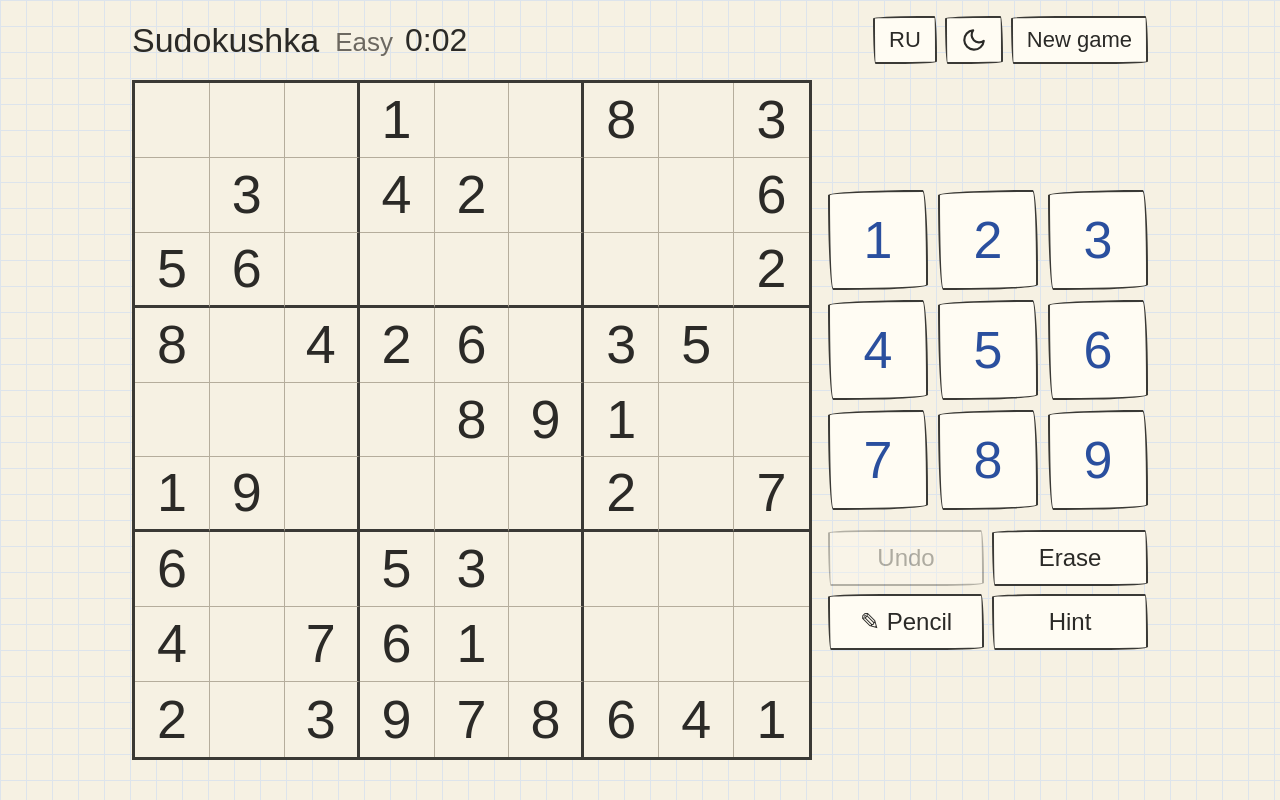
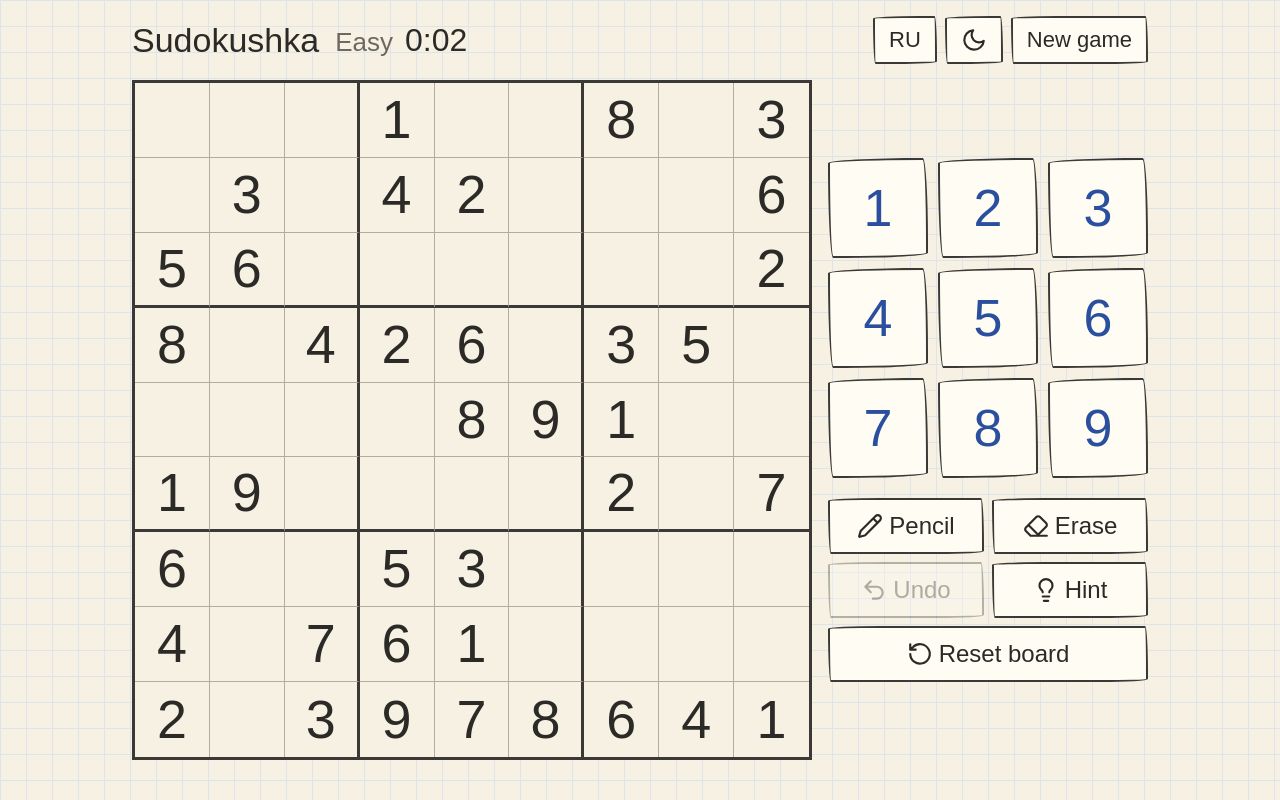
Before and after one commit to goldjee/sudokushka, a Next.js app: page / in a window 1280 px wide. Both pictures are taken after a click on the button "Easy". Built offline with nearby package versions, Linux system fonts and the light colour scheme; a web font is replaced by a local one.

Commit message:
Add a separate option to reset the whole puzzle

```diff
--- a/src/app/globals.css
+++ b/src/app/globals.css
@@ -194,6 +194,7 @@ h2 {
 }
 
 .controls {
+    container: controls / inline-size;
     display: grid;
     gap: 12px;
 }
@@ -206,8 +207,15 @@ h2 {
 
 .tools {
     display: grid;
-    grid-template-columns: repeat(4, 1fr);
+    grid-template-columns: repeat(4, minmax(0, 1fr));
     gap: 8px;
+}
+
+/* Four labelled buttons need ~590px; narrower boards (and the landscape column) get two per row */
+@container controls (width < 600px) {
+    .tools {
+        grid-template-columns: repeat(2, minmax(0, 1fr));
+    }
 }
 
 /* Hand-drawn looking buttons */
@@ -236,6 +244,18 @@ h2 {
     stroke-width: 2;
     stroke-linecap: round;
     stroke-linejoin: round;
+}
+
+.tools .btn {
+    display: flex;
+    align-items: center;
+    justify-content: center;
+    gap: 6px;
+    padding-inline: 6px;
+}
+
+.btn.wide {
+    grid-column: 1 / -1;
 }
 
 .btn.digit {
@@ -288,10 +308,6 @@ h2 {
     .btn.digit {
         aspect-ratio: 1;
         font-size: 52px;
-    }
-
-    .tools {
-        grid-template-columns: repeat(2, 1fr);
     }
 }
 
--- a/src/components/Controls.tsx
+++ b/src/components/Controls.tsx
@@ -1,6 +1,21 @@
 import { formatTime } from '@/lib/format';
 import type { Strings } from '@/lib/i18n';
 import { DIGITS } from '@/lib/sudoku';
+
+// Line icons in the same stroke style as the theme toggle (.icon).
+const ICONS = {
+    pencil: 'M21.2 6.8a2.8 2.8 0 0 0-4-4L3.8 16.2a2 2 0 0 0-.5.8L2 21.4a.5.5 0 0 0 .6.6l4.4-1.3a2 2 0 0 0 .8-.5zM15 5l4 4',
+    erase: 'M7 21l-4.3-4.3a2.4 2.4 0 0 1 0-3.4l9.6-9.6a2.4 2.4 0 0 1 3.4 0l5.6 5.6a2.4 2.4 0 0 1 0 3.4L13 21M22 21H7M5 11l9 9',
+    undo: 'M9 14L4 9l5-5M4 9h10.5a5.5 5.5 0 0 1 0 11H11',
+    hint: 'M15 14c.2-1 .7-1.7 1.5-2.5A5 5 0 0 0 18 8 6 6 0 0 0 6 8c0 1 .2 2.2 1.5 3.5.7.7 1.3 1.5 1.5 2.5M9 18h6M10 22h4',
+    reset: 'M3 12a9 9 0 1 0 2.6-6.4L3 8M3 3v5h5',
+};
+
+const Icon = ({ d }: { d: string }) => (
+    <svg className='icon' viewBox='0 0 24 24' aria-hidden='true'>
+        <path d={d} />
+    </svg>
+);
 
 type Props = {
     t: Strings;
@@ -11,6 +26,7 @@ type Props = {
     onDigit: (digit: number) => void;
     onUndo: () => void;
     onErase: () => void;
+    onReset: () => void;
     onTogglePencil: () => void;
     onHint: () => void;
 };
@@ -24,6 +40,7 @@ export function Controls({
     onDigit,
     onUndo,
     onErase,
+    onReset,
     onTogglePencil,
     onHint,
 }: Props) {
@@ -46,30 +63,39 @@ export function Controls({
                 <button
                     type='button'
                     className='btn'
-                    onClick={onUndo}
-                    disabled={!canUndo}
+                    aria-pressed={pencil}
+                    onClick={onTogglePencil}
                 >
-                    {t.undo}
+                    <Icon d={ICONS.pencil} />
+                    {t.pencil}
                 </button>
                 <button type='button' className='btn' onClick={onErase}>
+                    <Icon d={ICONS.erase} />
                     {t.erase}
                 </button>
                 <button
                     type='button'
                     className='btn'
-                    aria-pressed={pencil}
-                    onClick={onTogglePencil}
+                    onClick={onUndo}
+                    disabled={!canUndo}
                 >
-                    ✎ {t.pencil}
+                    <Icon d={ICONS.undo} />
+                    {t.undo}
                 </button>
                 <button
                     type='button'
                     className='btn'
+                    aria-label={t.hint}
                     onClick={onHint}
                     disabled={hintWait > 0}
                 >
-                    {t.hint}
-                    {hintWait > 0 && ` ${formatTime(hintWait + 999)}`}
+                    <Icon d={ICONS.hint} />
+                    {/* Time replaces the label so the button never wraps and shifts the layout */}
+                    {hintWait > 0 ? formatTime(hintWait + 999) : t.hint}
+                </button>
+                <button type='button' className='btn wide' onClick={onReset}>
+                    <Icon d={ICONS.reset} />
+                    {t.reset}
                 </button>
             </div>
         </div>
--- a/src/components/Dialogs.tsx
+++ b/src/components/Dialogs.tsx
@@ -95,3 +95,23 @@ export function WinDialog({
         </Dialog>
     );
 }
+
+type ConfirmProps = {
+    t: Strings;
+    onConfirm: () => void;
+    onCancel: () => void;
+};
+
+export function ResetDialog({ t, onConfirm, onCancel }: ConfirmProps) {
+    return (
+        <Dialog title={t.reset}>
+            <p className='warn'>{t.resetConfirm}</p>
+            <button type='button' className='btn big' onClick={onConfirm}>
+                {t.reset}
+            </button>
+            <button type='button' className='btn' onClick={onCancel}>
+                {t.cancel}
+            </button>
+        </Dialog>
+    );
+}
--- a/src/components/Game.tsx
+++ b/src/components/Game.tsx
@@ -10,6 +10,7 @@ import {
     placeDigit,
     type Records,
     recordFor,
+    reset,
     revealHint,
     toggleNote,
     undo,
@@ -19,7 +20,7 @@ import { KEY, load, save } from '@/lib/storage';
 import type { Difficulty } from '@/lib/sudoku';
 import { Board } from './Board';
 import { Controls } from './Controls';
-import { NewGameDialog, WinDialog } from './Dialogs';
+import { NewGameDialog, ResetDialog, WinDialog } from './Dialogs';
 import { Header, type Theme } from './Header';
 
 export default function Game() {
@@ -31,6 +32,7 @@ export default function Game() {
     const [selected, setSelected] = useState<number[]>([]);
     const [pencil, setPencil] = useState(false);
     const [menu, setMenu] = useState(false);
+    const [confirmReset, setConfirmReset] = useState(false);
     const [newRecord, setNewRecord] = useState(false);
     const onKey = useRef((_: KeyboardEvent) => {});
 
@@ -147,7 +149,7 @@ export default function Game() {
     const onErase = () => game && play(erase(game, selected));
 
     onKey.current = (e) => {
-        if (menu || e.ctrlKey || e.metaKey || e.altKey) return;
+        if (menu || confirmReset || e.ctrlKey || e.metaKey || e.altKey) return;
         // e.code, not e.key: Shift held from multi-select turns 1 into '!'.
         const digit = /^(?:Digit|Numpad)([1-9])$/.exec(e.code)?.[1];
         if (digit) onDigit(Number(digit));
@@ -188,10 +190,21 @@ export default function Game() {
                 onDigit={onDigit}
                 onUndo={() => play(undo(game))}
                 onErase={onErase}
+                onReset={() => setConfirmReset(true)}
                 onTogglePencil={() => setPencil(!pencil)}
                 onHint={onHint}
             />
             {menu && newGameDialog}
+            {confirmReset && (
+                <ResetDialog
+                    t={t}
+                    onConfirm={() => {
+                        play(reset(game));
+                        setConfirmReset(false);
+                    }}
+                    onCancel={() => setConfirmReset(false)}
+                />
+            )}
             {game.solved && !menu && (
                 <WinDialog
                     t={t}
--- a/src/lib/game.ts
+++ b/src/lib/game.ts
@@ -107,6 +107,16 @@ export function erase(g: Game, cells: number[]): Game {
     return commit(g, { values, notes });
 }
 
+// Clears every player digit and note; revealed hints stay since they are locked. Undoable.
+export function reset(g: Game): Game {
+    if (g.solved || (!g.values.some(Boolean) && !g.notes.some(Boolean)))
+        return g;
+    return commit(g, {
+        values: new Array(81).fill(0),
+        notes: new Array(81).fill(0),
+    });
+}
+
 export function undo(g: Game): Game {
     const last = g.history.at(-1);
     if (!last || g.solved) return g;
--- a/src/lib/i18n.ts
+++ b/src/lib/i18n.ts
@@ -15,6 +15,8 @@ export type Strings = Record<Difficulty, string> & {
     newRecord: string;
     undo: string;
     erase: string;
+    reset: string;
+    resetConfirm: string;
     pencil: string;
     hint: string;
     darkTheme: string;
@@ -39,6 +41,8 @@ export const T: Record<Lang, Strings> = {
         newRecord: 'Новый рекорд!',
         undo: 'Отменить',
         erase: 'Стереть',
+        reset: 'Сбросить доску',
+        resetConfirm: 'Стереть все свои цифры и заметки карандашом?',
         pencil: 'Карандаш',
         hint: 'Подсказка',
         darkTheme: 'Тёмная тема',
@@ -61,6 +65,8 @@ export const T: Record<Lang, Strings> = {
         newRecord: 'New record!',
         undo: 'Undo',
         erase: 'Erase',
+        reset: 'Reset board',
+        resetConfirm: 'Erase all your digits and pencil notes?',
         pencil: 'Pencil',
         hint: 'Hint',
         darkTheme: 'Dark theme',
```
Also changed, not shown: 1 other file (tests, documents, lock files or other folders).
